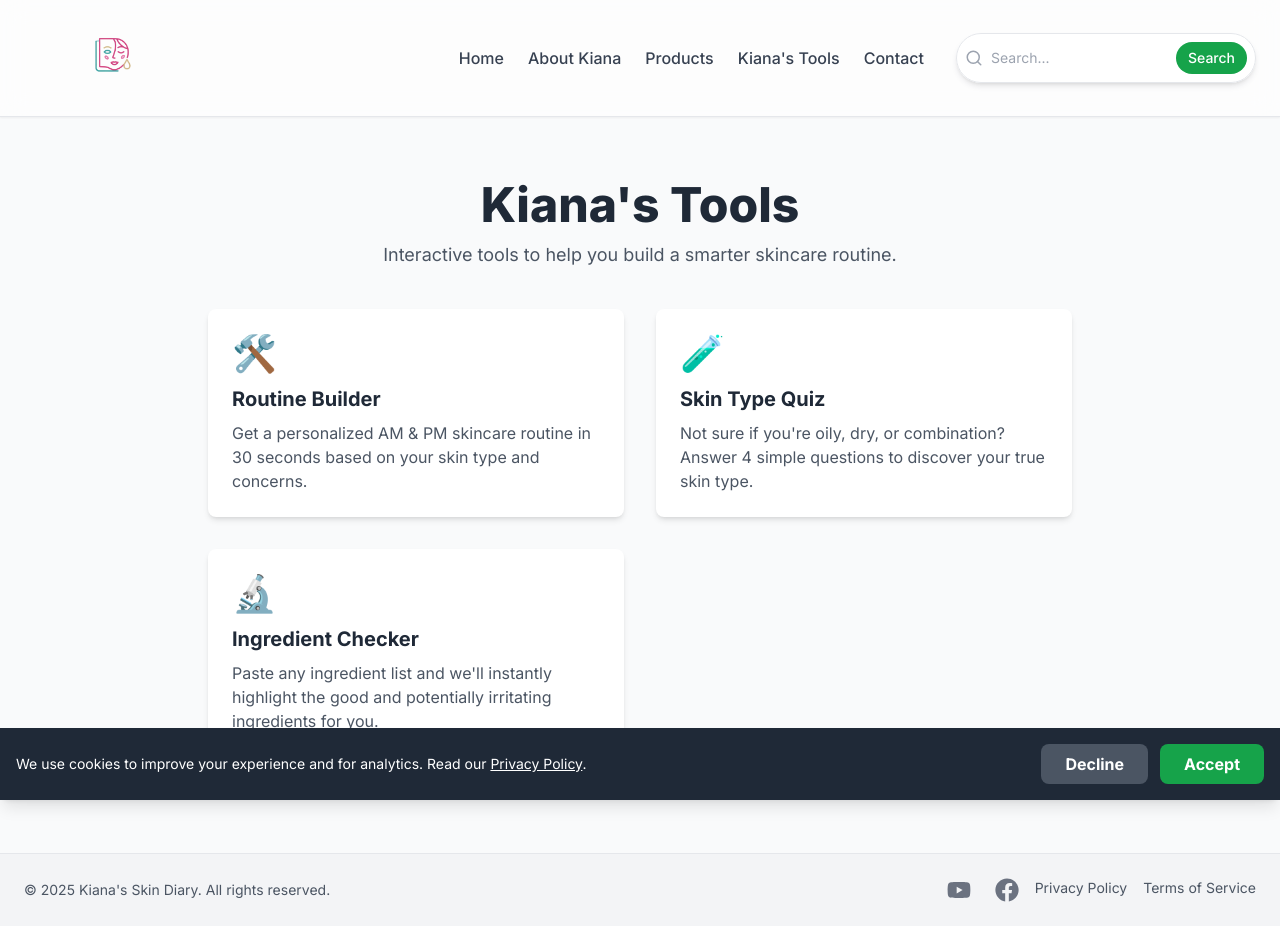
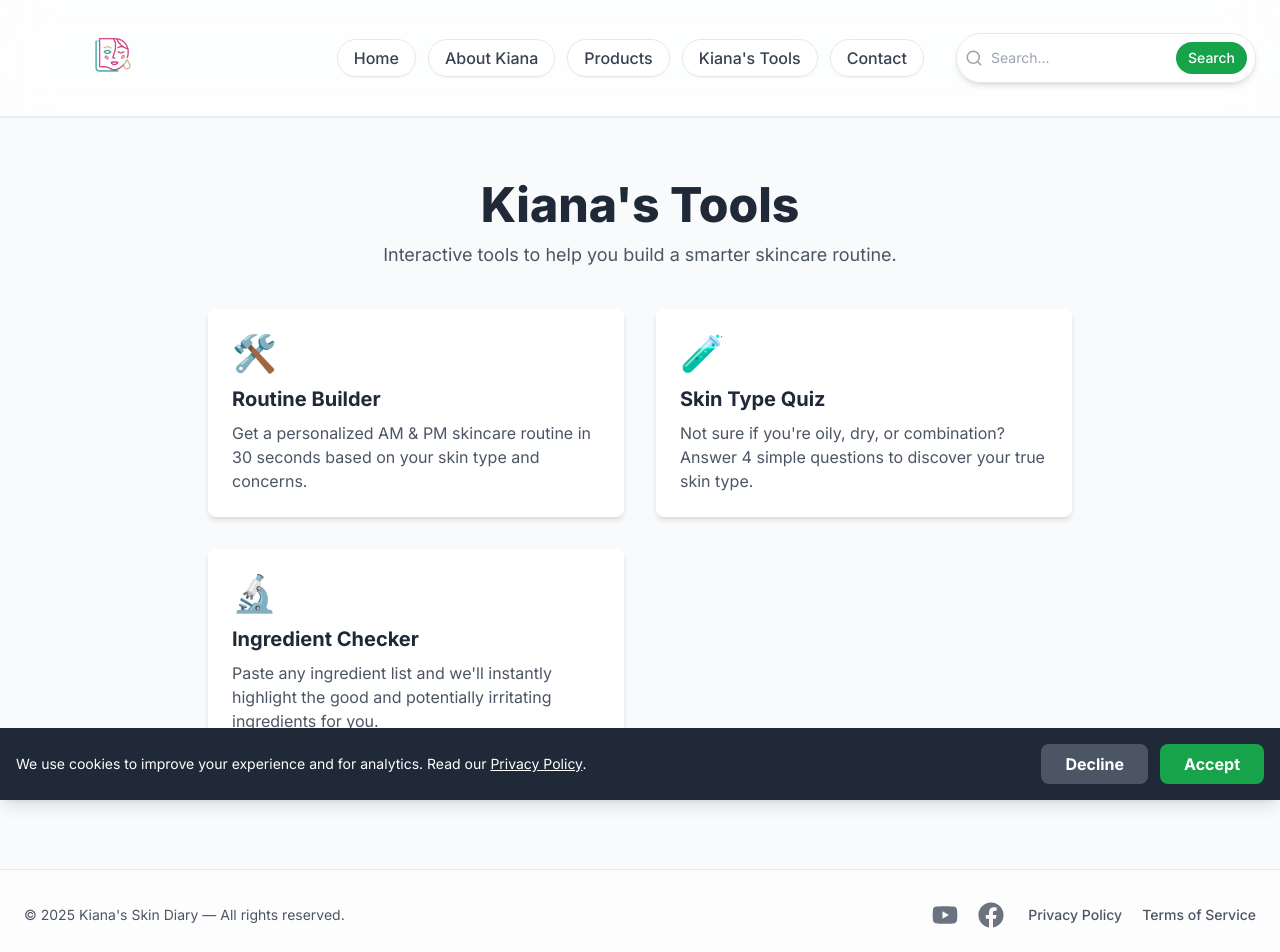
Before and after one commit to CreazyHans/Kiana-s-Skin-Diary, a Next.js app: page /tools in a window 1280 px wide. Shown: the top 952 px of the page. Before the commit the page ends 926 px from the top, so only its background shows below. Built offline with nearby package versions, Linux system fonts and the light colour scheme.

Commit message:
Update Layout.js

```diff
--- a/components/Layout.js
+++ b/components/Layout.js
@@ -60,7 +60,7 @@ export default function Layout({ children, pageTitle, description }) {
         </Head>
 
         {/* ===== HEADER ===== */}
-        <header className="bg-white/60 backdrop-blur-md border-b sticky top-0 z-40 shadow-sm">
+<header className="bg-white/70 backdrop-blur-xl border-b sticky top-0 z-40 shadow-sm">
   <div className="container mx-auto px-4 md:px-6 py-3 flex items-center justify-between">
 
     {/* Logo */}
@@ -78,12 +78,21 @@ export default function Layout({ children, pageTitle, description }) {
 
     {/* Desktop links + search */}
     <div className="hidden md:flex items-center space-x-8">
-              <nav className="flex items-center space-x-6 font-medium">
+      <nav className="flex items-center gap-3 font-medium list-none">
         {navLinks.map((link, idx) => (
           <Link key={idx} href={link.href}>
-                    <a className="relative text-gray-700 hover:text-green-600 transition-colors duration-300 group">
+            <a
+              className="
+                px-4 py-2 rounded-full
+                bg-white/60 backdrop-blur-sm
+                border border-gray-200
+                shadow-sm
+                text-gray-700
+                hover:bg-green-500 hover:text-white hover:border-green-500
+                transition-all duration-300
+              "
+            >
               {link.name}
-                      <span className="absolute left-0 -bottom-1 w-0 h-[2px] bg-green-600 transition-all group-hover:w-full"></span>
             </a>
           </Link>
         ))}
@@ -106,49 +115,82 @@ export default function Layout({ children, pageTitle, description }) {
         <span className="block w-5 h-[2px] bg-gray-700" />
       </button>
     </div>
+
   </div>
 </header>
 
+
         {/* ===== MOBILE SIDEBAR ===== */}
 <div
-          className={`fixed inset-y-0 left-0 z-40 transform bg-white shadow-xl w-72 transition-transform duration-300 md:hidden
+  className={`fixed inset-y-0 left-0 z-50 transform
+    bg-white/70 backdrop-blur-xl shadow-2xl w-72
+    transition-transform duration-300 md:hidden
     ${isMenuOpen ? 'translate-x-0' : '-translate-x-full'}`}
   aria-hidden={!isMenuOpen}
 >
   <div className="p-6 pt-8 flex flex-col h-full">
-            <div className="flex justify-between items-center mb-6">
+
+    {/* Logo + Close */}
+    <div className="flex justify-between items-center mb-8">
       <Link href="/">
         <a onClick={() => setIsMenuOpen(false)}>
           <Image src="/images/logo.png" alt="Logo" width={140} height={34} />
         </a>
       </Link>
-              <button onClick={() => setIsMenuOpen(false)} aria-label="Close menu" className="text-gray-700 text-lg">✕</button>
+
+      <button
+        onClick={() => setIsMenuOpen(false)}
+        aria-label="Close menu"
+        className="text-gray-700 text-2xl hover:text-green-600 transition"
+      >
+        ✕
+      </button>
     </div>
 
-            <nav className="flex flex-col gap-4 text-lg text-gray-700">
+    {/* Navigation Links */}
+    <nav className="flex flex-col gap-4 text-lg font-medium">
       {navLinks.map((link, idx) => (
         <Link key={idx} href={link.href}>
-                  <a onClick={() => setIsMenuOpen(false)} className="py-2 border-b hover:text-green-600 transition">{link.name}</a>
+          <a
+            onClick={() => setIsMenuOpen(false)}
+            className="
+              px-4 py-2 rounded-xl
+              bg-white/80 backdrop-blur
+              border border-gray-200
+              shadow-sm
+              text-gray-700
+              hover:bg-green-500 hover:text-white hover:border-green-500
+              transition-all duration-300
+            "
+          >
+            {link.name}
+          </a>
         </Link>
       ))}
     </nav>
 
+    {/* Search */}
     <div className="mt-6">
       <SearchBar />
     </div>
 
-            <div className="mt-auto text-sm text-gray-500">
+    {/* Footer */}
+    <div className="mt-auto text-sm text-gray-600 text-center pb-4">
       © {new Date().getFullYear()} Kiana's Skin Diary
     </div>
+
   </div>
 </div>
+
 
         {/* Overlay for mobile */}
         {isMenuOpen && (
           <div
-            className="fixed inset-0 bg-black/40 z-30 md:hidden"
+  className="fixed inset-0 z-30 md:hidden
+ bg-black/30 backdrop-blur-sm transition-opacity duration-300"
   onClick={() => setIsMenuOpen(false)}
 />
+
         )}
 
         {/* ===== MAIN CONTENT ===== */}
@@ -157,24 +199,57 @@ export default function Layout({ children, pageTitle, description }) {
         </main>
 
         {/* ===== FOOTER ===== */}
-        <footer className="bg-gray-100 border-t mt-8 py-6">
-          <div className="container mx-auto px-6 flex flex-col md:flex-row justify-between items-center text-gray-600 text-sm space-y-4 md:space-y-0">
-            <p>© {new Date().getFullYear()} Kiana's Skin Diary. All rights reserved.</p>
-            <div className="flex space-x-4">
-              {/* --- SECCIÓN DE ICONOS SOCIALES --- */}
-      <div className="flex items-center space-x-6">
-        <a href="http://www.youtube.com/@KianasSkinDiary" target="_blank" rel="noopener noreferrer" aria-label="Kiana's Skin Diary on YouTube" className="text-gray-500 hover:text-red-600 transition-colors">
-          <FaYoutube size={24} />
+        <footer className="mt-12 bg-white/60 backdrop-blur-lg border-t border-gray-200">
+  <div className="container mx-auto px-6 py-8">
+    <div className="flex flex-col md:flex-row justify-between items-center gap-6">
+
+      {/* Texto de copyright */}
+      <p className="text-gray-600 text-sm">
+        © {new Date().getFullYear()} Kiana's Skin Diary — All rights reserved.
+      </p>
+
+      {/* Links + Social */}
+      <div className="flex flex-col md:flex-row items-center gap-6">
+
+        {/* Redes sociales */}
+        <div className="flex items-center gap-5">
+          <a
+            href="http://www.youtube.com/@KianasSkinDiary"
+            target="_blank"
+            rel="noopener noreferrer"
+            className="text-gray-500 hover:text-red-600 transition-colors transform hover:scale-110"
+          >
+            <FaYoutube size={26} />
           </a>
-        <a href="https://www.facebook.com/share/1H6e8YY48n/" target="_blank" rel="noopener noreferrer" aria-label="Kiana's Skin Diary on Facebook" className="text-gray-500 hover:text-blue-600 transition-colors">
-          <FaFacebook size={24} />
+          <a
+            href="https://www.facebook.com/share/1H6e8YY48n/"
+            target="_blank"
+            rel="noopener noreferrer"
+            className="text-gray-500 hover:text-blue-600 transition-colors transform hover:scale-110"
+          >
+            <FaFacebook size={26} />
           </a>
         </div>
-              <Link href="/privacy-policy"><a className="hover:text-green-600 transition">Privacy Policy</a></Link>
-              <Link href="/terms-of-service"><a className="hover:text-green-600 transition">Terms of Service</a></Link>
+
+        {/* Links legales */}
+        <div className="flex items-center gap-5 text-sm font-medium">
+          <Link href="/privacy-policy">
+            <a className="text-gray-600 hover:text-green-600 transition-colors">
+              Privacy Policy
+            </a>
+          </Link>
+
+          <Link href="/terms-of-service">
+            <a className="text-gray-600 hover:text-green-600 transition-colors">
+              Terms of Service
+            </a>
+          </Link>
+        </div>
+      </div>
     </div>
   </div>
 </footer>
+
 
         <CookieBanner />
       </div>
```
Lines whose indentation alone changed are shown as unchanged.
